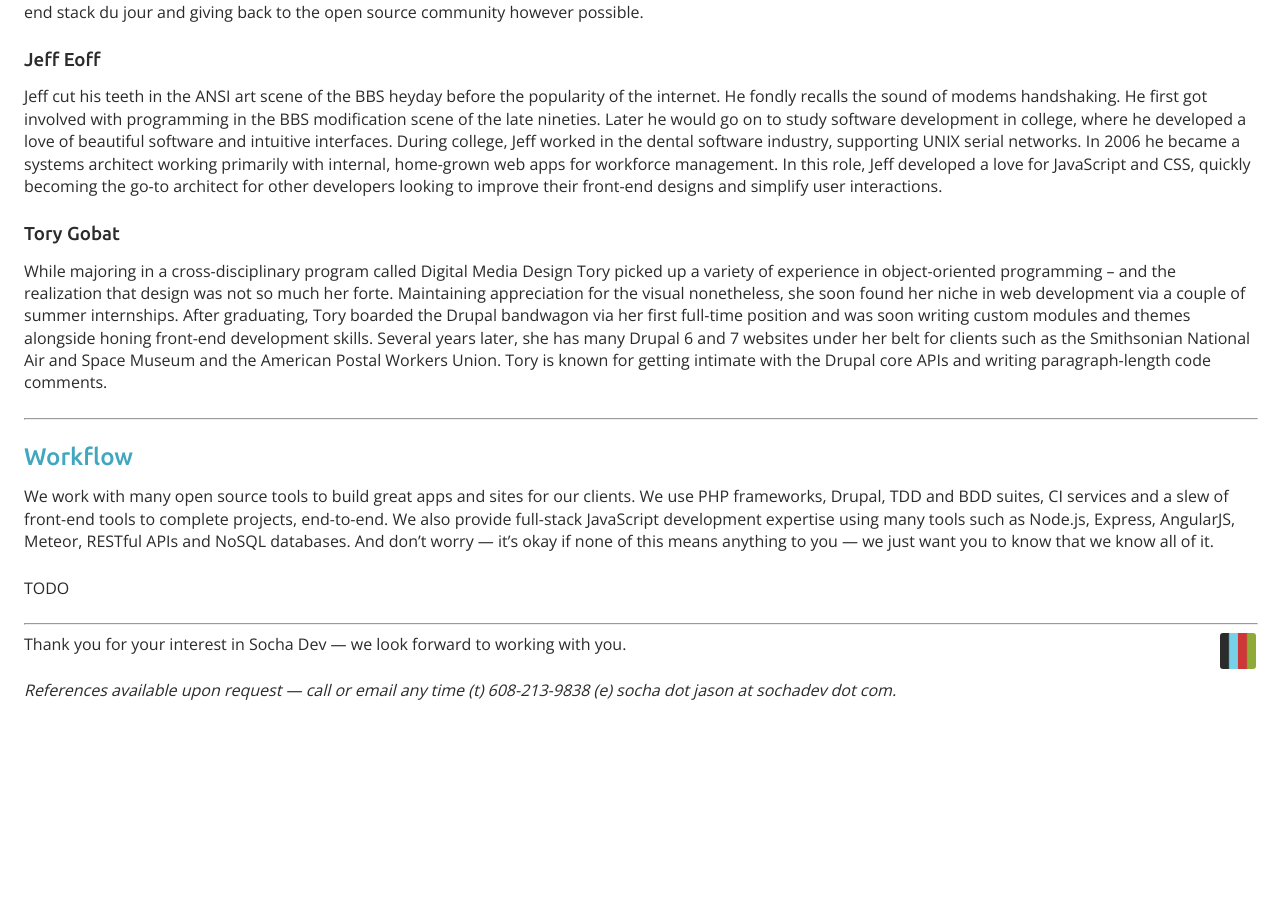
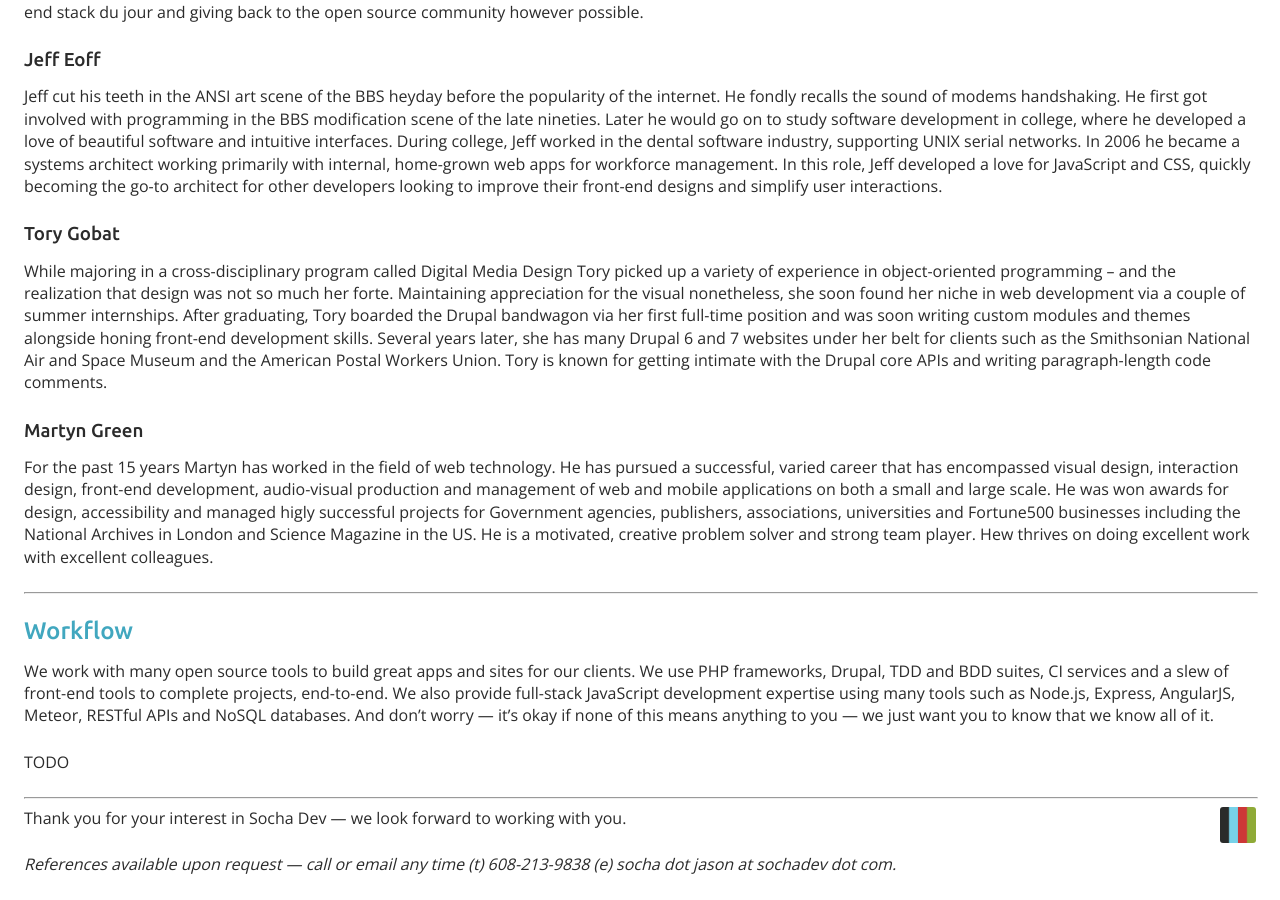
Before and after one commit to SochaDev/sochadev.github.io, a Jekyll site: the page built from executive-summary.md, in a window 1280 px wide and 900 px high, scrolled down 2211 px. Built offline with Jekyll 4.4.1, drawn with Linux system fonts in a browser that asks for light colours; before the commit the page ends 2937 px from its top, so only the background shows below that.

Commit message:
Added Martyn

```diff
--- a/_includes/bios.md
+++ b/_includes/bios.md
@@ -77,3 +77,15 @@
 Smithsonian National Air and Space Museum and the American Postal Workers
 Union. Tory is known for getting intimate with the Drupal core APIs and
 writing paragraph-length code comments.
+
+### Martyn Green
+
+For the past 15 years Martyn has worked in the field of web technology. He has
+pursued a successful, varied career that has encompassed visual design, interaction
+design, front-end development, audio-visual production and management of web and
+mobile applications on both a small and large scale.  He was won awards for design,
+accessibility and managed higly successful projects for Government agencies,
+publishers, associations, universities and Fortune500 businesses including the
+National Archives in London and Science Magazine in the US. He is a motivated, creative
+problem solver and strong team player. Hew thrives on doing excellent work with
+excellent colleagues.
```
